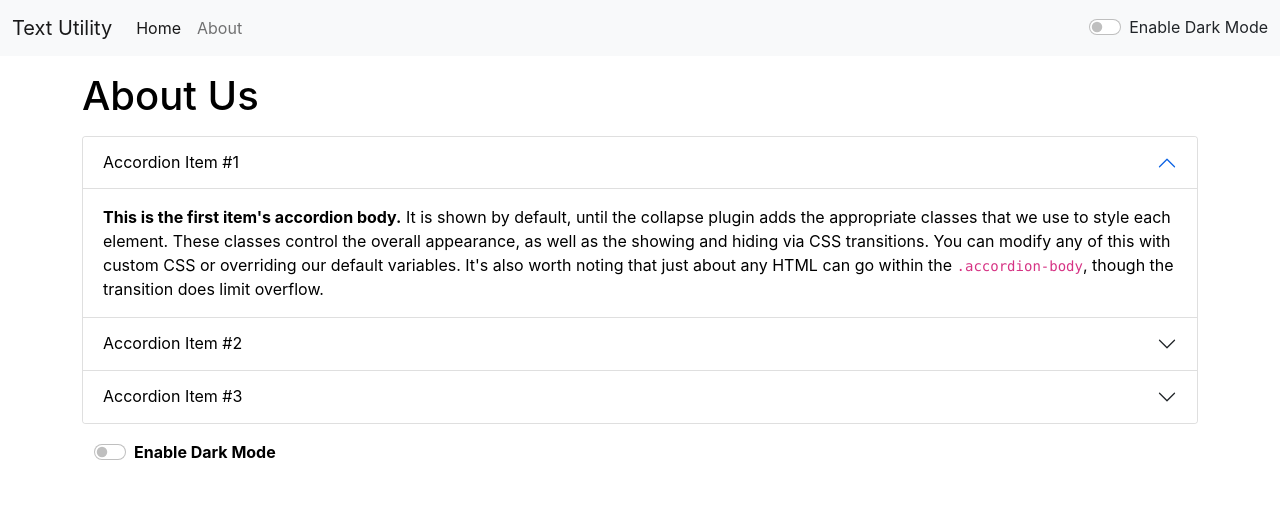
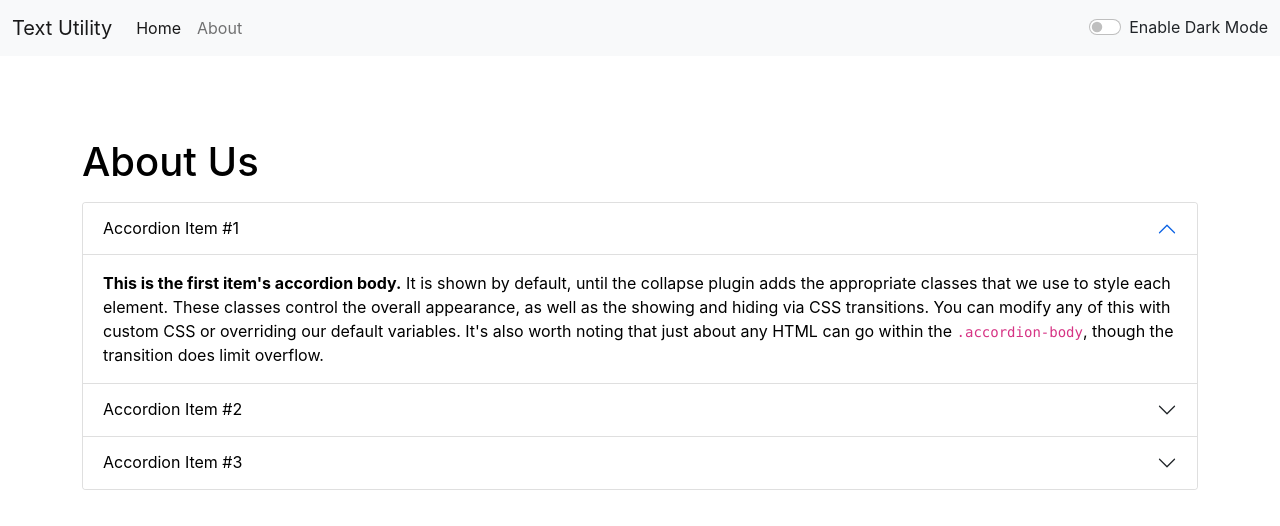
Before and after one commit to AkhilBarthwal005/Text-Utils, a React (Create React App) app: page /about in a window 1280 px wide. Shown: the top 526 px of the page. Built offline with nearby package versions, Linux system fonts and the light colour scheme.

Commit message:
some issues fixed

```diff
--- a/package.json
+++ b/package.json
@@ -1,4 +1,5 @@
 {
+  "homepage": "https://AkhilBarthwal005.github.io/Text-Utils",
   "name": "hello-word",
   "version": "0.1.0",
   "private": true,
@@ -6,6 +7,7 @@
     "@testing-library/jest-dom": "^5.14.1",
     "@testing-library/react": "^11.2.7",
     "@testing-library/user-event": "^12.8.3",
+    "gh-pages": "^3.2.3",
     "react": "^17.0.2",
     "react-dom": "^17.0.2",
     "react-router-dom": "^5.2.0",
@@ -13,6 +15,8 @@
     "web-vitals": "^1.1.2"
   },
   "scripts": {
+    "predeploy": "npm run build",
+   "deploy": "gh-pages -d build",
     "start": "react-scripts start",
     "build": "react-scripts build",
     "test": "react-scripts test",
--- a/src/App.js
+++ b/src/App.js
@@ -46,7 +46,7 @@ function App() {
         <Switch>
           {/* use exact path it will match only when you path is exactly matching not in the partial match */}
           <Route exact path="/about">
-            <About />
+            <About mode={mode} />
           </Route>
           <Route exact path="/">
             <TextForm
--- a/src/Components/About.js
+++ b/src/Components/About.js
@@ -1,36 +1,15 @@
-import React, { useState } from "react";
+import React from "react";
 
 // in this component we are using state variable to change the theme of the page.
 
-export default function About() {
-  const [theme, changeTheme] = useState({
-    color: "black",
-    backgroundColor: "white",
-  });
-  const [btnText, changeBtnText] = useState("Enable Dark Mode");
-
-  const Change = () => {
-    let themeCheck = document.getElementById("themeCheck");
-    if (themeCheck.checked === true) {
-      //   console.log("true");
-      changeTheme({
-        color: "white",
-        backgroundColor: "black",
-      });
-      changeBtnText("Disable Dark Mode");
-    } else {
-      //   console.log("false");
-      changeTheme({
-        color: "black",
-        backgroundColor: "white",
-      });
-      changeBtnText("Enable Dark Mode");
-    }
-    // console.log(themeCheck.checked);
+export default function About(props) {
+  let theme = {
+    color: props.mode === "dark" ? "white" : "black",
+    backgroundColor: props.mode === "dark" ? "#11103c" : "white",
   };
 
   return (
-    <div className="container" style={theme}>
+    <div className="container py-3" style={theme}>
       <h1 className="my-3">About Us</h1>
       <div className="accordion" id="accordionExample">
         <div className="accordion-item">
@@ -130,19 +109,6 @@ export default function About() {
           </div>
         </div>
       </div>
-      <div className="container my-3">
-        <div className="form-check form-switch">
-          <input
-            className="form-check-input"
-            type="checkbox"
-            id="themeCheck"
-            onClick={Change}
-          />
-          <label className="form-check-label" htmlFor="flexSwitchCheckDefault">
-            <strong>{btnText}</strong>
-          </label>
-        </div>
-      </div>
     </div>
   );
 }
--- a/src/Components/Alert.js
+++ b/src/Components/Alert.js
@@ -6,7 +6,9 @@ export default function Alert(props) {
     return msg.charAt(0).toUpperCase() + message.slice(1);
   };
   return (
-    props.alert && ( // props.alert && means if props.alert is set to be null than condition become false and it will not return our alert from here but if is true than it will return alert message from here.
+    <div style={{ height: "50px" }}>
+      {/* this below line of code is a java script code */}
+      {props.alert && ( // props.alert && means if props.alert is set to be null than condition become false and it will not return our alert from here but if is true than it will return alert message from here.
         <div>
           <div
             className={`alert alert-${props.alert.type} alert-dismissible fade show`}
@@ -16,6 +18,7 @@ export default function Alert(props) {
             {props.alert.msg}
           </div>
         </div>
-    )
+      )}
+    </div>
   );
 }
--- a/src/Components/TextForm.js
+++ b/src/Components/TextForm.js
@@ -6,7 +6,6 @@ export default function TextForm(props) {
   //now
   // text = "abcde" this is wrong way of changeing the value of text variable.
   // setText("abcde") it the correct way of doing this.
-  const [wordcount, setWordCount] = useState(0);
 
   const changeToUpperCase = () => {
     // console.log("uppercase");
@@ -41,9 +40,6 @@ export default function TextForm(props) {
     // console.log("onchange handler");
     let newText = event.target.value;
     setText(newText); // here event.target.value gives us the current value of the text box and with helop of setText we are able to set the text into input field.
-    let arr = newText.trim().split(" ");
-    if (arr[0] === "") setWordCount(0);
-    else setWordCount(arr.length);
   };
 
   return (
@@ -67,24 +63,31 @@ export default function TextForm(props) {
         </div>
         <div className="container">
           <button
+            disabled={text.length === 0 ? true : false}
             className="btn btn-primary mx-1 my-2"
             onClick={changeToUpperCase}
           >
             Convert to UpperCase
           </button>
           <button
+            disabled={text.length === 0 ? true : false}
             className="btn btn-primary mx-1 my-2"
             onClick={changeToLowerCase}
           >
             Convert to LowerCase
           </button>
           <button
+            disabled={text.length === 0 ? true : false}
             className="btn btn-primary mx-1 my-2"
             onClick={changeToCaptialize}
           >
             Convert to Captialize
           </button>
-          <button className="btn btn-primary mx-1 my-2" onClick={clearText}>
+          <button
+            disabled={text.length === 0 ? true : false}
+            className="btn btn-primary mx-1 my-2"
+            onClick={clearText}
+          >
             Clear Text
           </button>
         </div>
@@ -93,7 +96,8 @@ export default function TextForm(props) {
       <div className="container">
         <h2>Text Summary</h2>
         <p>
-          {wordcount} No of Words and {text.trim().length} No of Character
+          {text.split(" ").filter((s) => s.length !== 0).length} No of Words and{" "}
+          {text.trim().split(/[ ]+/).join(" ").length} No of Character
         </p>
         <h2>Preview</h2>
         <p>
```
Also changed, not shown: 1 other file (tests, documents, lock files or other folders). Lines whose indentation alone changed are shown as unchanged.
